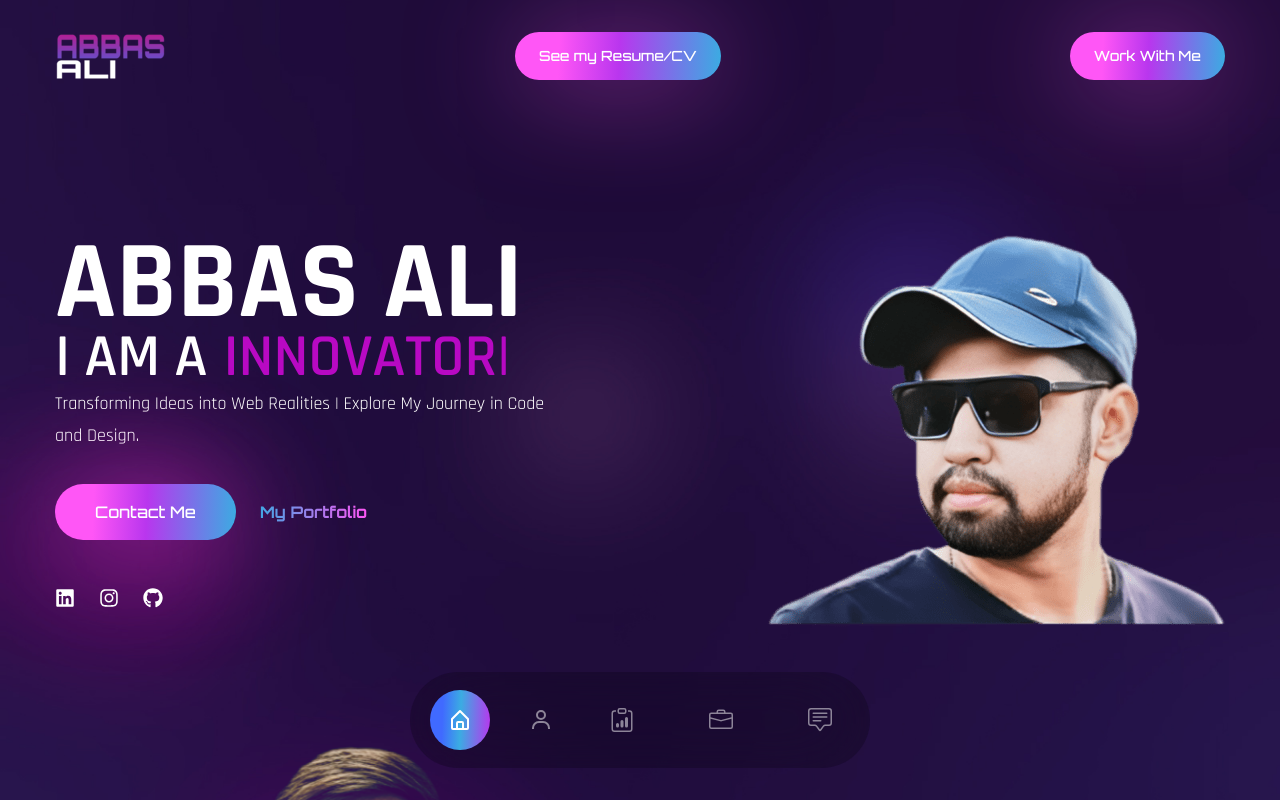
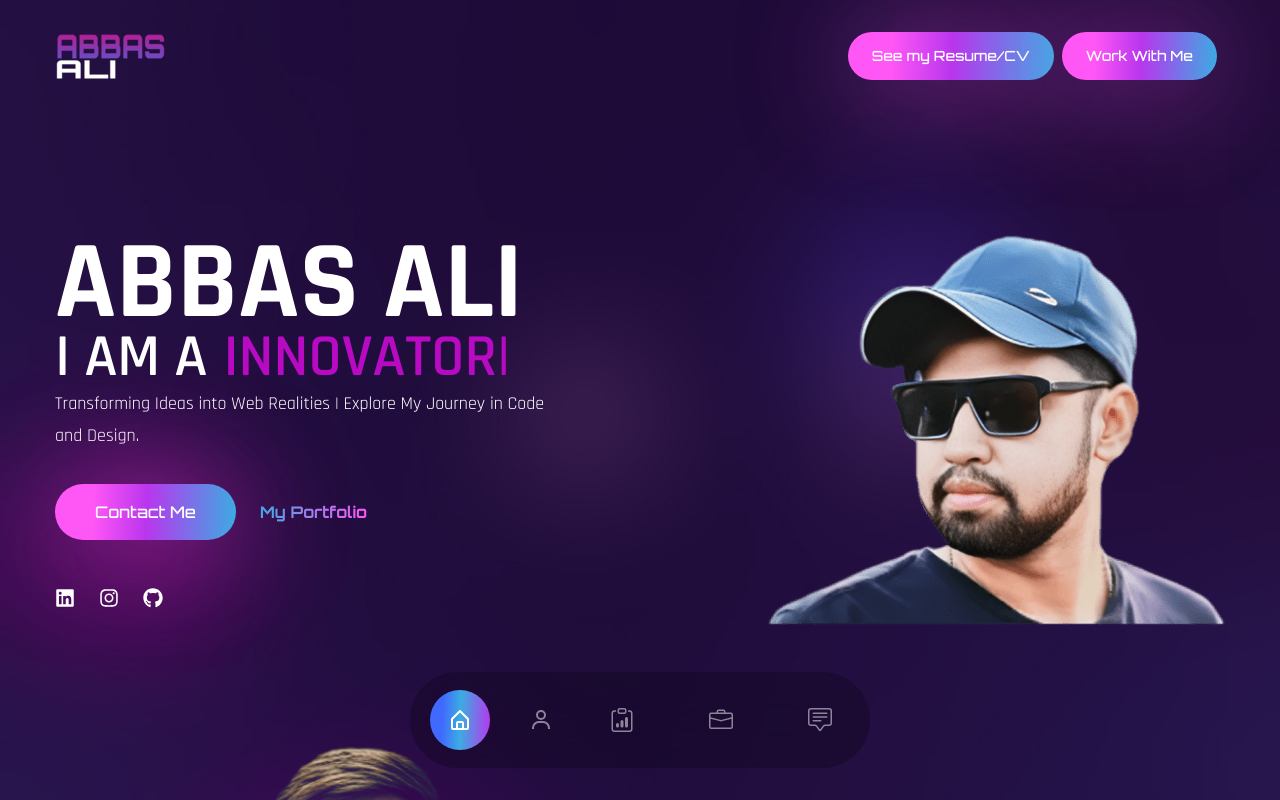
Before and after one commit to AbbasAliKazmi/abbas-portfolio, a React (Create React App) app: page / in a window 1280 px wide. Shown: the top 800 px of the page. Built offline with nearby package versions, Linux system fonts and the light colour scheme; the HTML template or start-up script is replaced by a standard one; a web font is replaced by a local one.

Commit message:
refactor: improve header layout and button alignment

```diff
--- a/src/components/Header.js
+++ b/src/components/Header.js
@@ -6,23 +6,25 @@ import Logo from '../assets/logo.png';
 const Header = () => {
   return <header className='py-8'>
       <div className='container mx-auto'>
-        <div className='flex justify-between items-center'>
+        <div className='flex items-center justify-between'>
           {/* logo */}
           <a href="syedabbasali1998.aa@gmail.com">
             <img src={Logo} alt="" />
           </a>
+          <div>
             <a href="https://drive.google.com/file/d/1nsiGSJVEbt4AmI7vAE6NaieCwGQ7OKJg/view?usp=drivesdk">
-            <button className='btn btn-sm'>
+              <button className='ml-10 btn btn-sm'>
                 See my Resume/CV
               </button>
             </a>
-          <a>
+            <a className="px-2">
               <button className='btn btn-sm'>
                 Work With Me
               </button>
             </a>
           </div>
         </div>
+      </div>
   </header>;
 };
 
```
Lines whose indentation alone changed are shown as unchanged.
